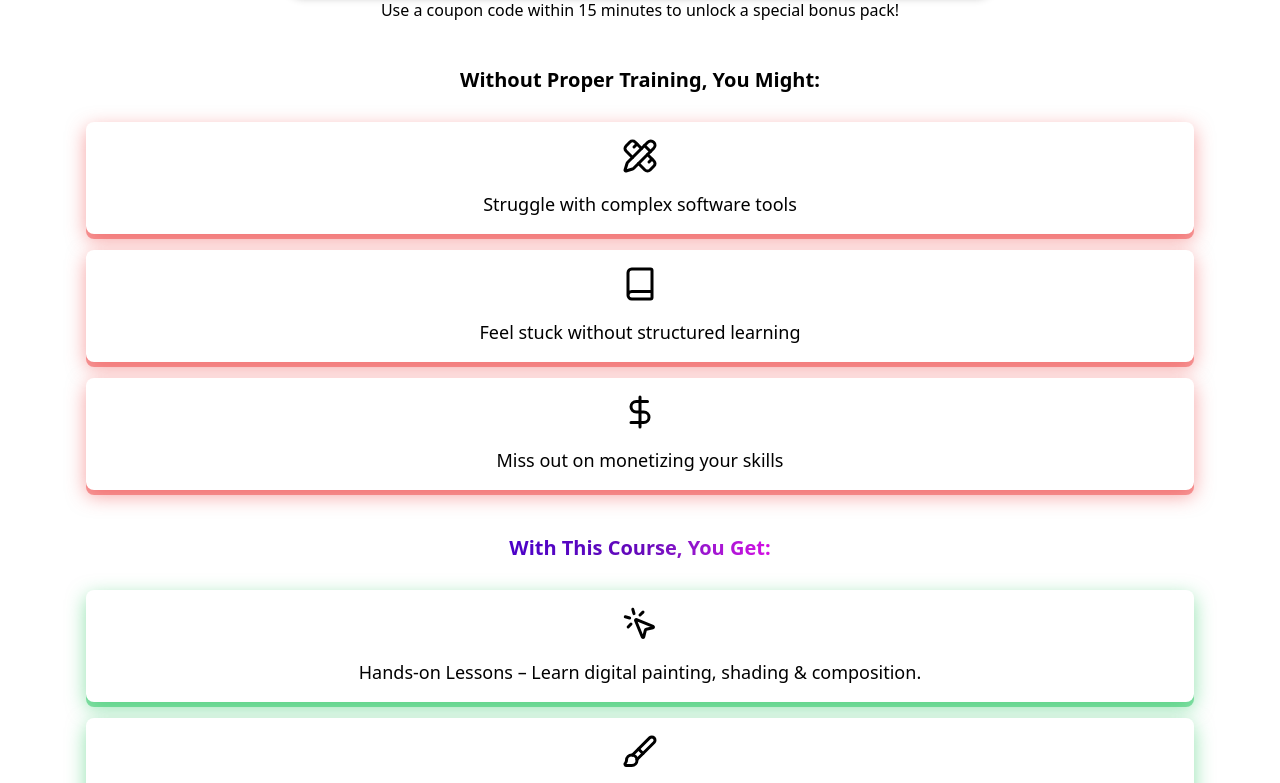
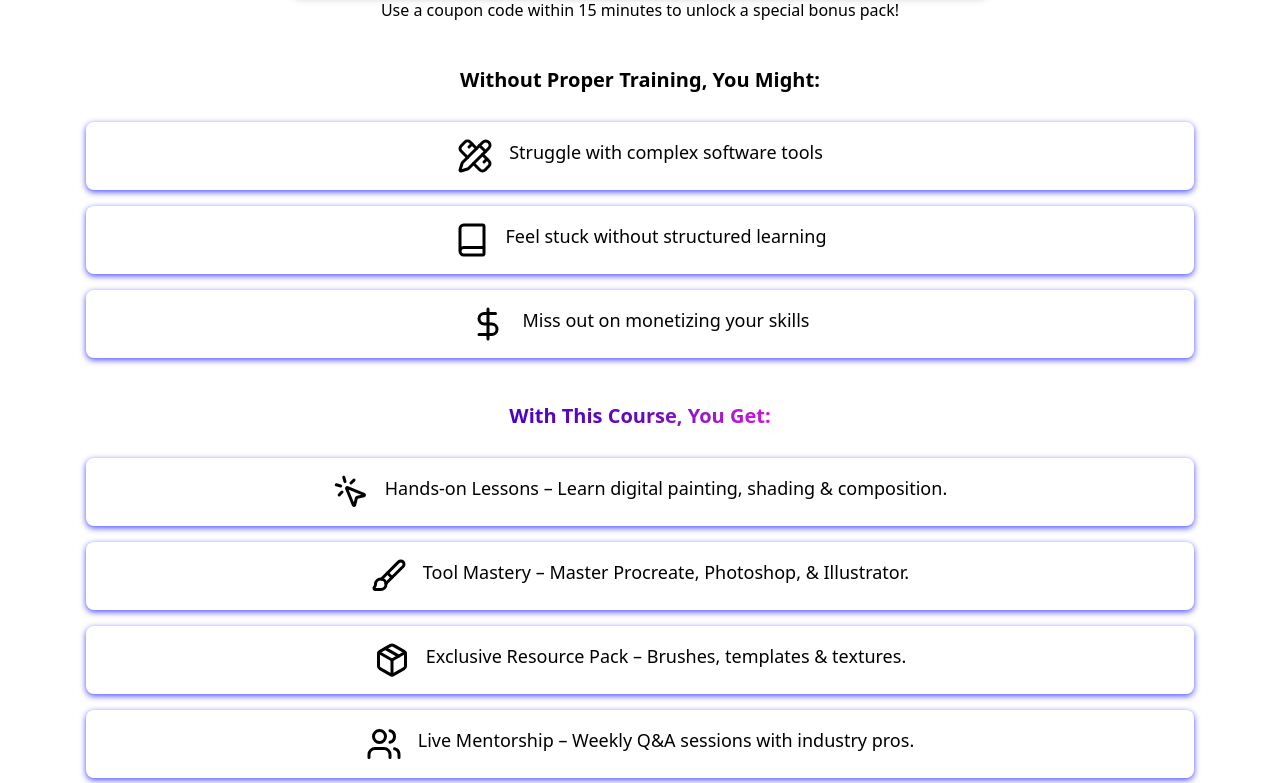
Before and after one commit to BrokenTime9/aasa, a Next.js app: page / in a window 1280 px wide. Shown: the part 1777-2560 px from the top of the page. Built offline with nearby package versions, Linux system fonts and the light colour scheme.

Commit message:
changed borders

```diff
--- a/src/app/globals.css
+++ b/src/app/globals.css
@@ -13,6 +13,9 @@ body {
     rgba(101, 8, 186, 1) 43%,
     rgba(213, 11, 228, 1) 100%
   );
+}
+.shadow1 {
+  box-shadow: rgba(0, 0, 255, 0.7) 0px 2px 6px;
 }
 
 .bgcolor2 {
--- a/src/ui/cards/index.tsx
+++ b/src/ui/cards/index.tsx
@@ -7,8 +7,8 @@ interface CardProps {
 
 const Card = ({ text, icon }: CardProps) => {
   return (
-    <div className="w-[80%] sm:w-[90%] p-4 gap-4 text-center bg-white rounded-lg flex  flex-col justify-center custom-shadow-red">
-      {icon}
+    <div className="w-[80%] sm:w-[90%] p-4 gap-4 text-center bg-white rounded-lg flex justify-center shadow1">
+      <div>{icon}</div>
       <p className="text-lg">{text}</p>
     </div>
   );
--- a/src/ui/sidebox/index.tsx
+++ b/src/ui/sidebox/index.tsx
@@ -7,8 +7,8 @@ interface SideBoxProps {
 
 const SideBox = ({ text, icon }: SideBoxProps) => {
   return (
-    <div className="w-[80%] sm:w-[90%] p-4 gap-4 text-center bg-white rounded-lg flex flex-col justify-center custom-shadow-green">
-      {icon}
+    <div className="w-[80%] sm:w-[90%] p-4 gap-4 text-center bg-white rounded-lg flex justify-center shadow1">
+      <div>{icon}</div>
       <p className="text-lg">{text}</p>
     </div>
   );
```
